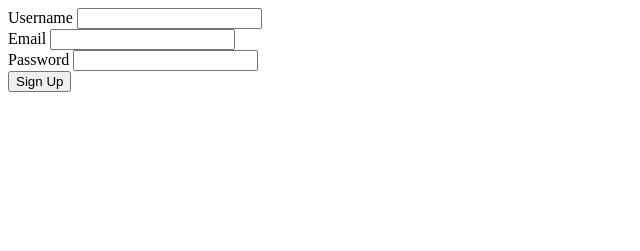
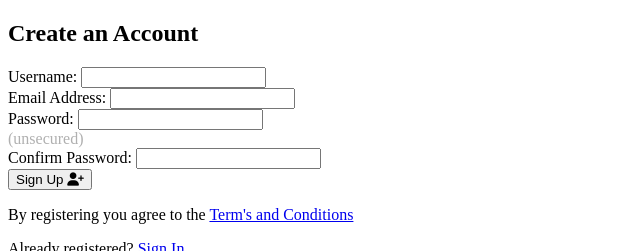
Before and after one commit to ThozamileMad/E-CommerceSite, a Flask app: page /sign_up/1 in a window 1280 px wide. Shown: the top 251 px of the page, without its empty margins (0-640 px from the left). Run offline with Flask 3, Linux system fonts and the light colour scheme; some libraries are stand-ins or nearby versions.

Commit message:
Add files via upload

```diff
--- a/templates/sign_up.html
+++ b/templates/sign_up.html
@@ -6,30 +6,82 @@
 
         <!-- My Stylesheet -->
         <link rel="stylesheet" href="{{ url_for('static', filename='css/sign_up.css') }}">
+
+        <!-- Noto Sans Google Fonts -->
+        <link rel="preconnect" href="https://fonts.googleapis.com">
+        <link rel="preconnect" href="https://fonts.gstatic.com" crossorigin>
+        <link href="https://fonts.googleapis.com/css2?family=Noto+Sans:ital,wght@0,100..900;1,100..900&family=Roboto:ital,wght@0,100;0,300;0,400;0,500;0,700;0,900;1,100;1,300;1,400;1,500;1,700;1,900&display=swap" rel="stylesheet">
+
+        <!-- Fontawesome scripts -->
+        <script src="https://kit.fontawesome.com/4b92c18dda.js" crossorigin="anonymous"></script>
     </head>
     <body>
-
+        <!-- https://www.bing.com/images/search?view=detailV2&ccid=Y8lSilFc&id=90FB7EDE41E618961A8709D4CEE363CCA7A207DE&thid=OIP.Y8lSilFc-LQAiBPvqQTm-AHaEK&mediaurl=https%3A%2F%2Fi.pinimg.com%2Foriginals%2F38%2F8d%2F46%2F388d469124158bd5a8402c6d600b5b30.png&cdnurl=https%3A%2F%2Fth.bing.com%2Fth%2Fid%2FR.63c9528a515cf8b4008813efa904e6f8%3Frik%3D3geip8xj487UCQ%26pid%3DImgRaw%26r%3D0&exph=1080&expw=1920&q=e-commercesign+up+web+form&simid=608016268686020164&form=IRPRST&ck=3DB94D39525D461CBA4DA00E44B3F375&selectedindex=4&itb=0&ajaxhist=0&ajaxserp=0&vt=0&sim=11 -->
+        <main class="flex">
+            <section id="left-s"></section>
+            <section id="right-s" class="flex">
                 <form method="POST" id="form">
+                    <h1 id="form-title">Create an Account</h1>
                     {% for string in ["Username", "Email", "Password"]: %}
                         {% if string in err: %}
-                    <h1 id="error" style="color: red">{{ err }}</h1>
+                            <h1 id="database-error" style="color: red">{{ err }}</h1>
+                        {% else: %}
+                            <h1 id="database-error" style="color: red"></h1>
                         {% endif %}
                     {% endfor %}
-
-            {% for string in ["username", "email", "password"]: %}
                     <div class="form-group">
-                {% if string.title() in err: %}
-                    <label style="color: red" for="{{ string }}">{{ string.title() }}</label>
-                    <input style="border-color: red" type="text" id="{{ string }}" name="{{ string }}">
-                {% else: %}
-                    <label for="{{ string }}">{{ string.title() }}</label>
-                    <input type="text" id="{{ string }}" name="{{ string }}">
-                {% endif %}
-                    <div class="error-box"></div>
+                        <label for="username">Username:</label>
+                        <input type="text" id="username" name="username">
+                        <div class="error-box username"></div>
                     </div>
-            {% endfor %}
-            <button type="button" id="form-but">Sign Up</button>
+                    <div class="form-group">
+                        <label for="email">Email Address:</label>
+                        <input type="text" id="email" name="email">
+                        <div class="error-box email"></div>
+                    </div>
+                    <div class="form-group">
+                        <label for="password">Password:</label>
+                        <input type="text" id="password" name="password">
+                        <div class="strength-fields flex">
+                            <div class="strength-field" style="background-color: #B0B0B0"></div>
+                            <div class="strength-field" style="background-color: #B0B0B0"></div>
+                            <div class="strength-field" style="background-color: #B0B0B0"></div>
+                            <div class="strength-field" style="background-color: #B0B0B0"></div>
+                            <span class="strength-field-des" style="color: #B0B0B0">(unsecured)</span>
+                        </div>
+                        <div class="error-box password"></div>
+                    </div>
+                    <div class="form-group">
+                        <label for="confirm-password">Confirm Password:</label>
+                        <input type="text" id="confirm-password" name="confirm-password">
+                        <div class="error-box confirm-password"></div>
+                    </div>
+                    <div class="but-div t-center">
+                        <button type="button" id="form-but">
+                            Sign Up
+                            <span class="icon"><i class="fa-solid fa-user-plus"></i></span>
+                        </button>
+                    </div>
+                    <div class="form-group t-center">
+                        <p class="ts_and_cs text">
+                            By registering you agree to the
+                            <span>
+                                <a id="ts_and_cs link" href="#">Term's and Conditions</a>
+                            </span>
+                        </p>
+                        <p class="sign-in text">
+                            Already registered?
+                            <span>
+                                <a id="sign-in link" href="#">Sign In</a>
+                            </span>
+                        </p>
+                    </div>
                 </form>
+                <div class="icon">
+                    <img class="hanger-img" src="https://cdn-icons-png.flaticon.com/512/3159/3159614.png" alt="image">
+                </div>
+            </section>
+        </main>
         <script src="{{ url_for('static', filename='scripts/sign_up_scripts.js') }}"></script>
     </body>
 </html>
```
Lines whose indentation alone changed are shown as unchanged.
